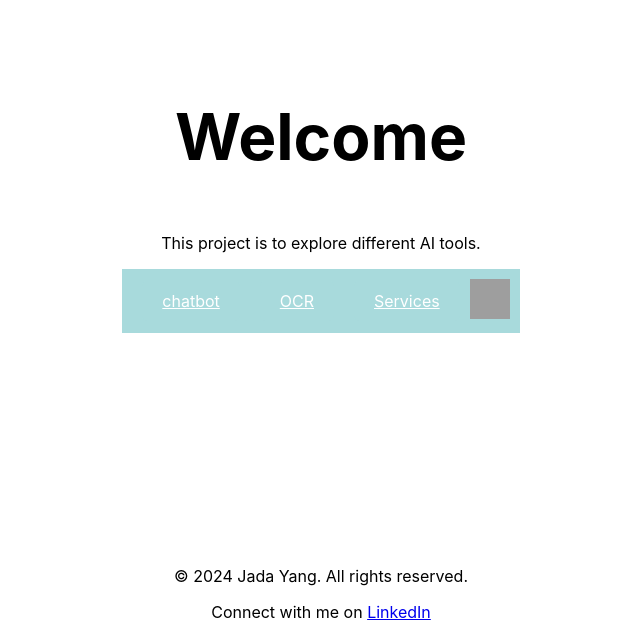
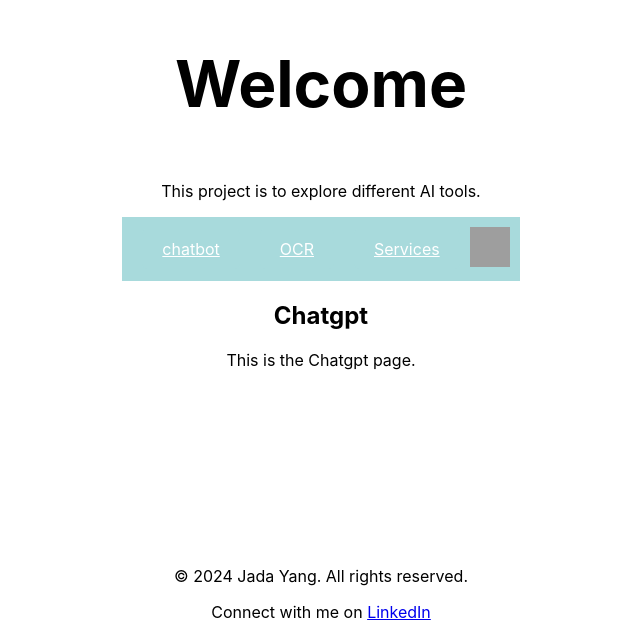
Before and after one commit to JadaOO/AI-tools, a React (Create React App) app: page /ask_chatgpt in a window 1280 px wide. Shown: the part 162-800 px from the top of the page, without its empty margins (319-959 px from the left). Built offline with nearby package versions, Linux system fonts and the light colour scheme; grey boxes are pictures that could not be loaded.

Commit message:
fixed routes bug

```diff
--- a/src/App.tsx
+++ b/src/App.tsx
@@ -8,6 +8,7 @@ import MainButtons from "./webComponent/MainButtons";
 import Navbar from "./webComponent/Navbar";
 import OCR from "./Microsoft/OCR";
 import Services from "./Google/Service";
+import Chatgpt from "./Chatgpt/Chatgpt";
 
 function App() {
   return (
@@ -20,6 +21,7 @@ function App() {
           <Route path="/chatbot" element={<Chatbot />} />
           <Route path="/ocr" element={<OCR />} />
           <Route path="/services" element={<Services />} />
+          <Route path="/ask_chatgpt" element={<Chatgpt />} />
           {/* <Route path="/data" element={<Data />} />
           <Route path="/" element={<Chatbot />} /> Default route */}
         </Routes>
--- a/src/chatgpt/chatgpt.tsx
+++ b/src/chatgpt/chatgpt.tsx
@@ -4,7 +4,7 @@ const Chatgpt: React.FC = () => {
   return (
     <div>
       <h2>Chatgpt</h2>
-      <p>This is theChatgpt page.</p>
+      <p>This is the Chatgpt page.</p>
     </div>
   );
 };
```
